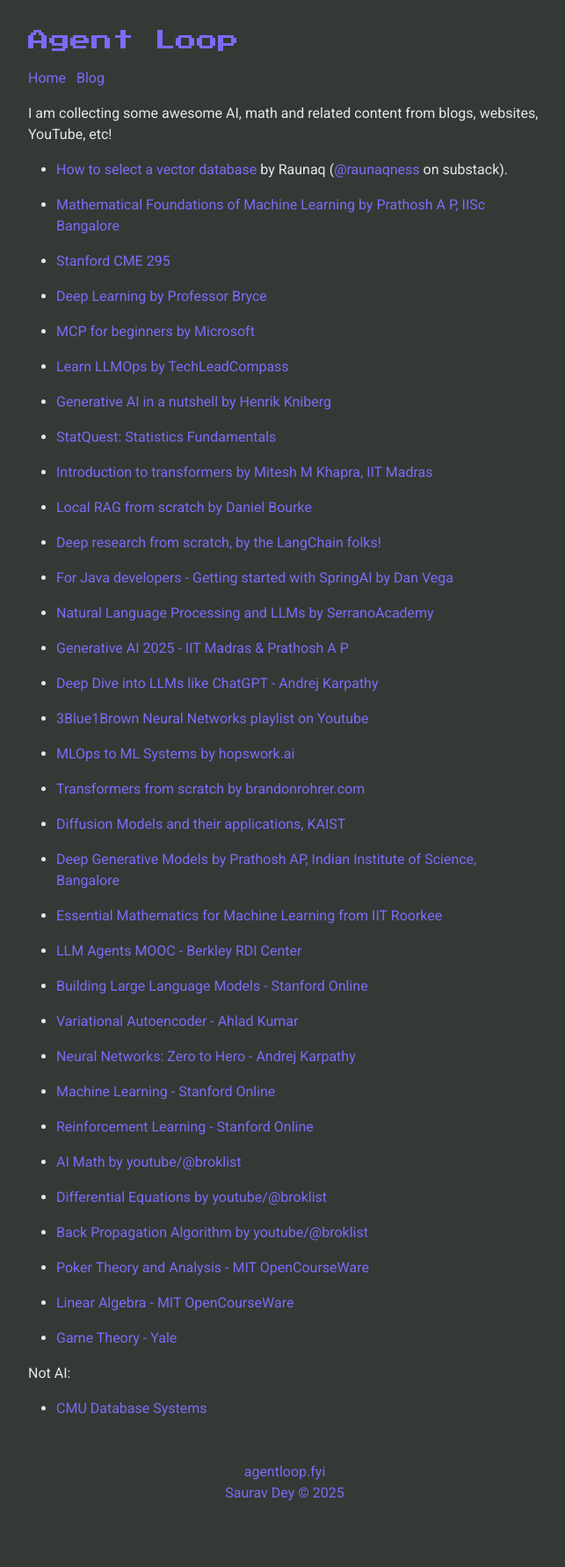
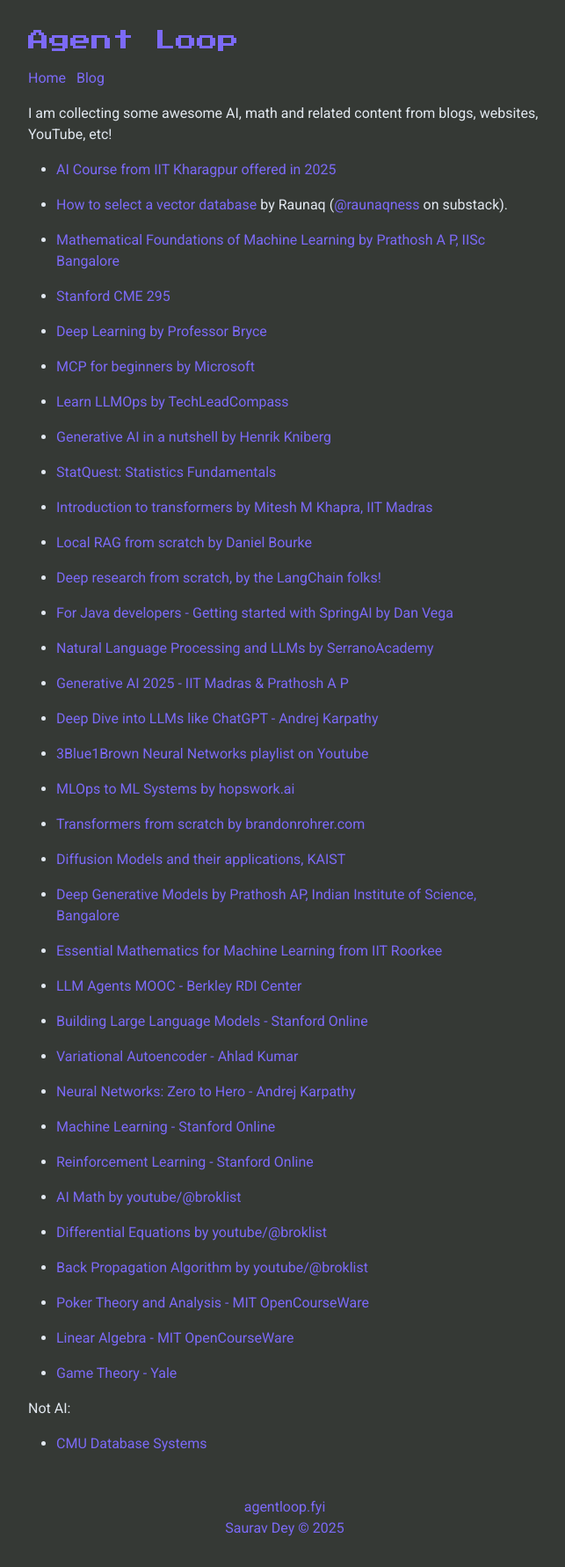
Before and after one commit to agentloopfyi/agentloopfyi.github.io, a Jekyll site: the page built from _pages/learn-ai.markdown, in a window 1280 px wide. Shown: the whole page at 88% size, without its empty margins (316-959 px from the left). Built offline with Jekyll 4.4.1, drawn with Linux system fonts in a browser that asks for light colours; nearby versions of some CDN libraries; before the commit the page ends 1741 px from its top, so only the background shows below that.

Commit message:
Update learn-ai.markdown

```diff
--- a/_pages/learn-ai.markdown
+++ b/_pages/learn-ai.markdown
@@ -7,6 +7,8 @@
 ---
 
 I am collecting some awesome AI, math and related content from blogs, websites, YouTube, etc!
+
+- [AI Course from IIT Kharagpur offered in 2025](https://www.youtube.com/playlist?list=PLE051420C2068DCB2)
 
 - [How to select a vector database](https://raunaqness.substack.com/p/vector-databases-for-rag) by Raunaq ([@raunaqness](https://substack.com/@raunaqness) on substack).
 
```
